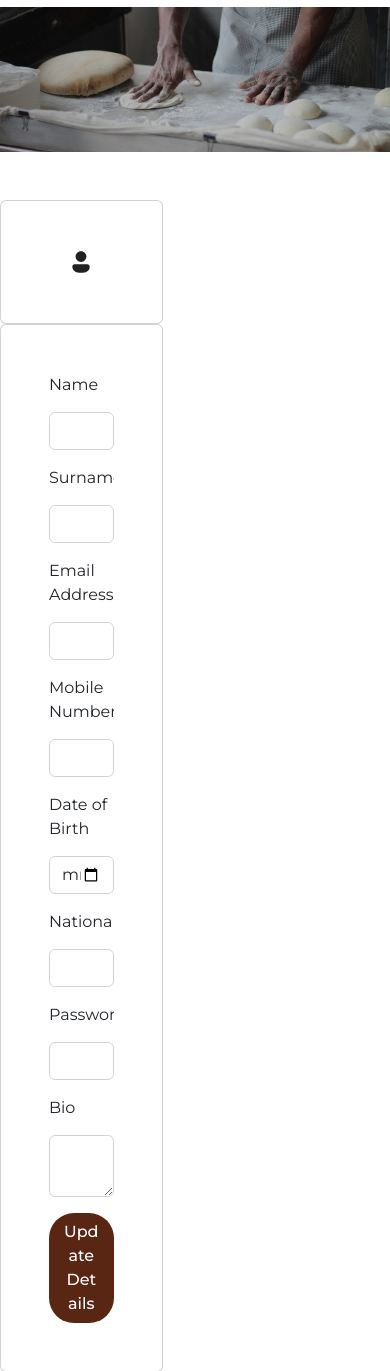
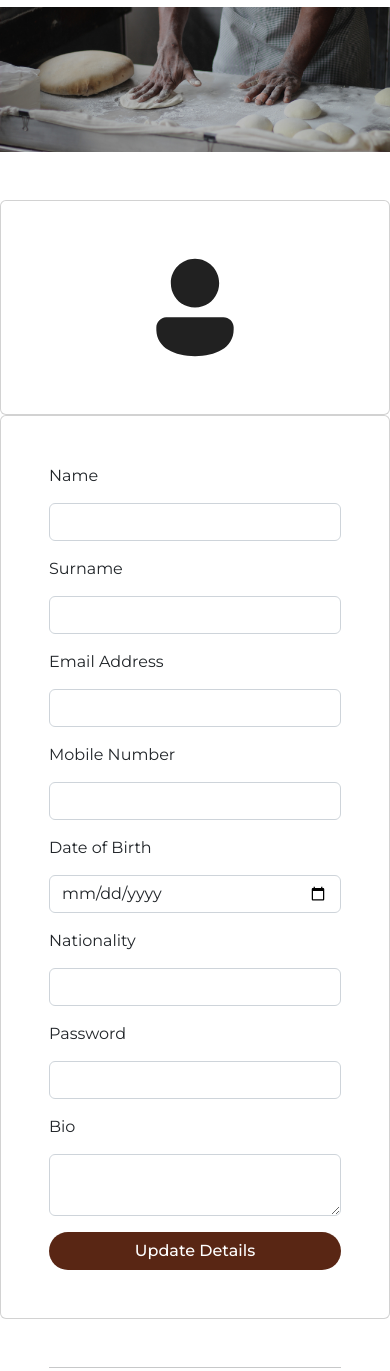
Before and after one commit to Missarik/-bakersDozen, a PHP site: page /account.php in a window 390 px wide. Shown: the part 205-1576 px from the top of the page. Run offline with PHP 8.4, Linux system fonts and the light colour scheme; some libraries are stand-ins or nearby versions.

Commit message:
more responsiveness

```diff
--- a/BakersDozen/CSS/account.css
+++ b/BakersDozen/CSS/account.css
@@ -58,3 +58,7 @@
 .inputWidth{
     width: 100%;
 }
+
+@media screen and (min-width: 0px) and (max-width: 576px){
+
+}
--- a/BakersDozen/account.php
+++ b/BakersDozen/account.php
@@ -8,10 +8,10 @@
         <img src="../Images/accountHeader.jpg" class="subImageStyling" alt="">
     </div>
     <div class="pt-5 container-fluid flexBox justify-content-center p-5">
-        <div class="col-5 p-5 card">
+        <div class="col-lg-5 col-sm-11 p-5 card">
             <img src="../Images/person.svg" class="profileUser" alt="">
         </div>
-        <div class="col-5 p-5 card accountDetails-card">
+        <div class="col-lg-5 col-sm-11 p-5 card accountDetails-card">
             <div class="flexBox nameSurname">
                 <div class="mb-3">
                     <label for="exampleInputEmail1" class="form-label">Name</label>
--- a/BakersDozen/contactUs.php
+++ b/BakersDozen/contactUs.php
@@ -13,7 +13,7 @@ $title = "Baker's Dozen | Contact Us";
 
     <div class="container-fluid subCardContainer p-5 ">
         <div class="row">
-            <div class="col-lg-9 col-sm-12 mx-auto p-3">
+            <div class="col-lg-9 col-sm-11 mx-auto p-3">
                 <div class="card border-0 shadow p-3 mb-5 bg-white rounded">
                     <div class="card-body">
                         <h5 class="card-title subCardTitle">CONTACT US</h5>
--- a/BakersDozen/index.php
+++ b/BakersDozen/index.php
@@ -32,7 +32,7 @@ $title = "Baker's Dozen";
                         <p class="card-text text-dark">Bake the confectionary of your choice, whilst using the freshest
                             ingredients.</p>
 
-                        <a href="mysteryBox.php" class="btn shopNow"> Shop Now</a>
+                        <a href="bakingKit.php" class="btn shopNow"> Shop Now</a>
                     </div>
                 </div>
             </div>
@@ -44,7 +44,7 @@ $title = "Baker's Dozen";
                         <h5 class="card-title text-dark">Utensils Shop</h5>
                         <p class="card-text text-dark">Fournish your home kitchen with the most modern equipment to bake
                             your treats.</p>
-                        <a href="mysteryBox.php" class="btn shopNow">Shop Now</a>
+                        <a href="utensilsShop.php" class="btn shopNow">Shop Now</a>
                     </div>
                 </div>
             </div>
```
Also changed, not shown: BakersDozen/dispute.php (+4 -3 lines).
